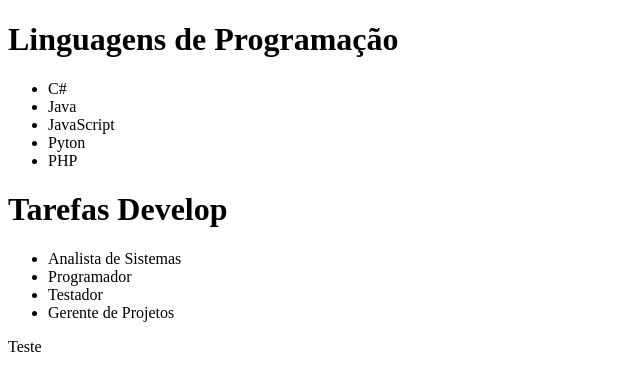
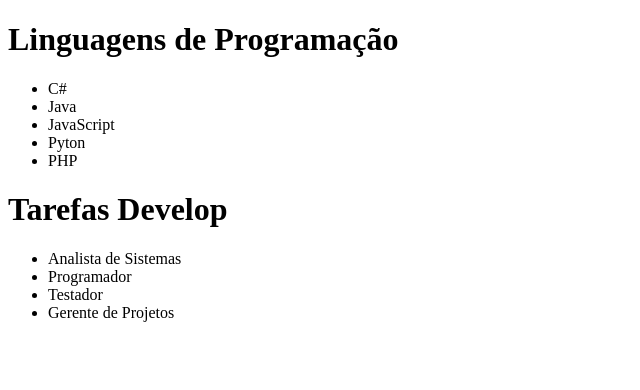
Before and after one commit to gildiasfrota/cursogit, a plain HTML site: page src/index.html in a window 1280 px wide. Shown: the full height of the page, 0-640 px from the left. Drawn offline with Linux system fonts and the light colour scheme.

Commit message:
Revert "Deu certo"
This reverts commit 5ac1e0b0561634a06a99f92abb31e234dda187dd.

```diff
--- a/src/index.html
+++ b/src/index.html
@@ -26,8 +26,5 @@
             <li>Gerente de Projetos</li>
         </ul>
     </div>
-    <div>
-        Teste
-    </div>
 </body>
 </html>
```
